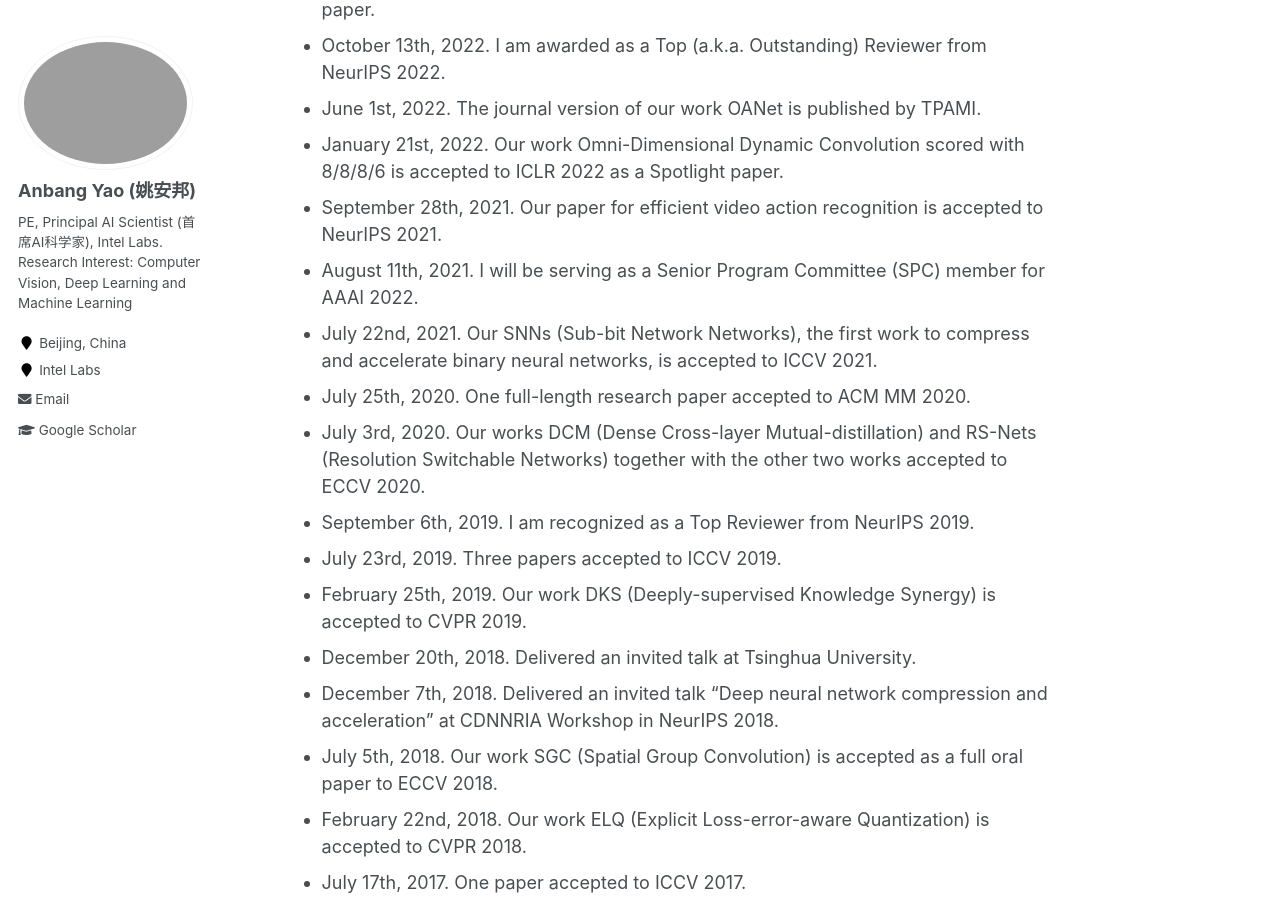
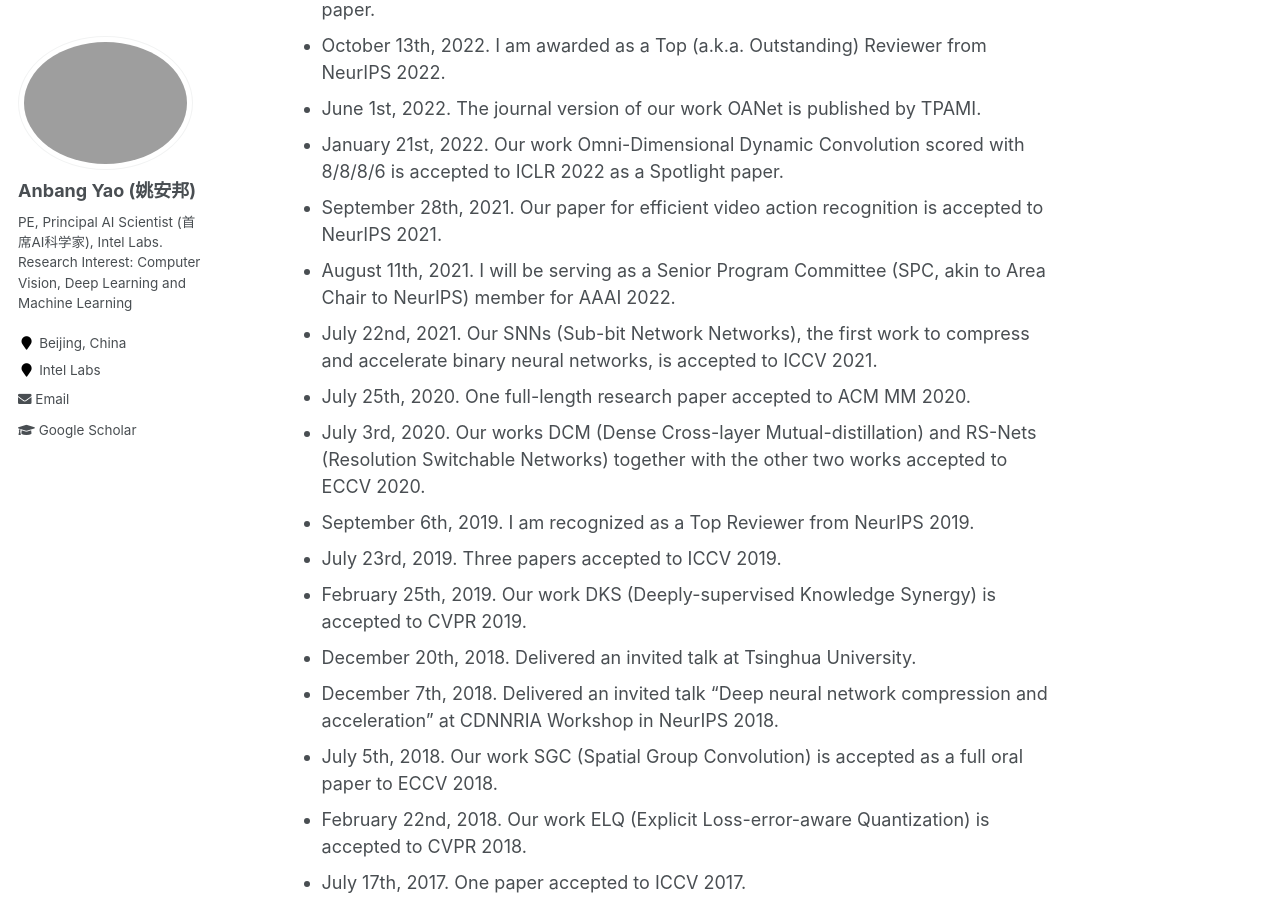
Before and after one commit to YaoAnbang/YaoAnbang.github.io, a Jekyll site: the page built from _pages/about.md, in a window 1280 px wide and 900 px high, scrolled down 1411 px. Built offline with Jekyll 4.4.1, drawn with Linux system fonts in a browser that asks for light colours.

Commit message:
Update about.md

```diff
--- a/_pages/about.md
+++ b/_pages/about.md
@@ -29,7 +29,7 @@
 + June 1st, 2022. The journal version of our work OANet is published by TPAMI.
 + January 21st, 2022. Our work Omni-Dimensional Dynamic Convolution scored with 8/8/8/6 is accepted to ICLR 2022 as a Spotlight paper.
 + September 28th, 2021. Our paper for efficient video action recognition is accepted to NeurIPS 2021.
-+ August 11th, 2021. I will be serving as a Senior Program Committee (SPC) member for AAAI 2022.
++ August 11th, 2021. I will be serving as a Senior Program Committee (SPC, akin to Area Chair to NeurIPS) member for AAAI 2022.
 + July 22nd, 2021. Our SNNs (Sub-bit Network Networks), the first work to compress and accelerate binary neural networks, is accepted to ICCV 2021.
 <!--+ December 14th, 2020. One paper accepted to TPAMI.-->
 <!--+ July 29th, 2020. One paper accepted to BMVC 2020.-->
```
